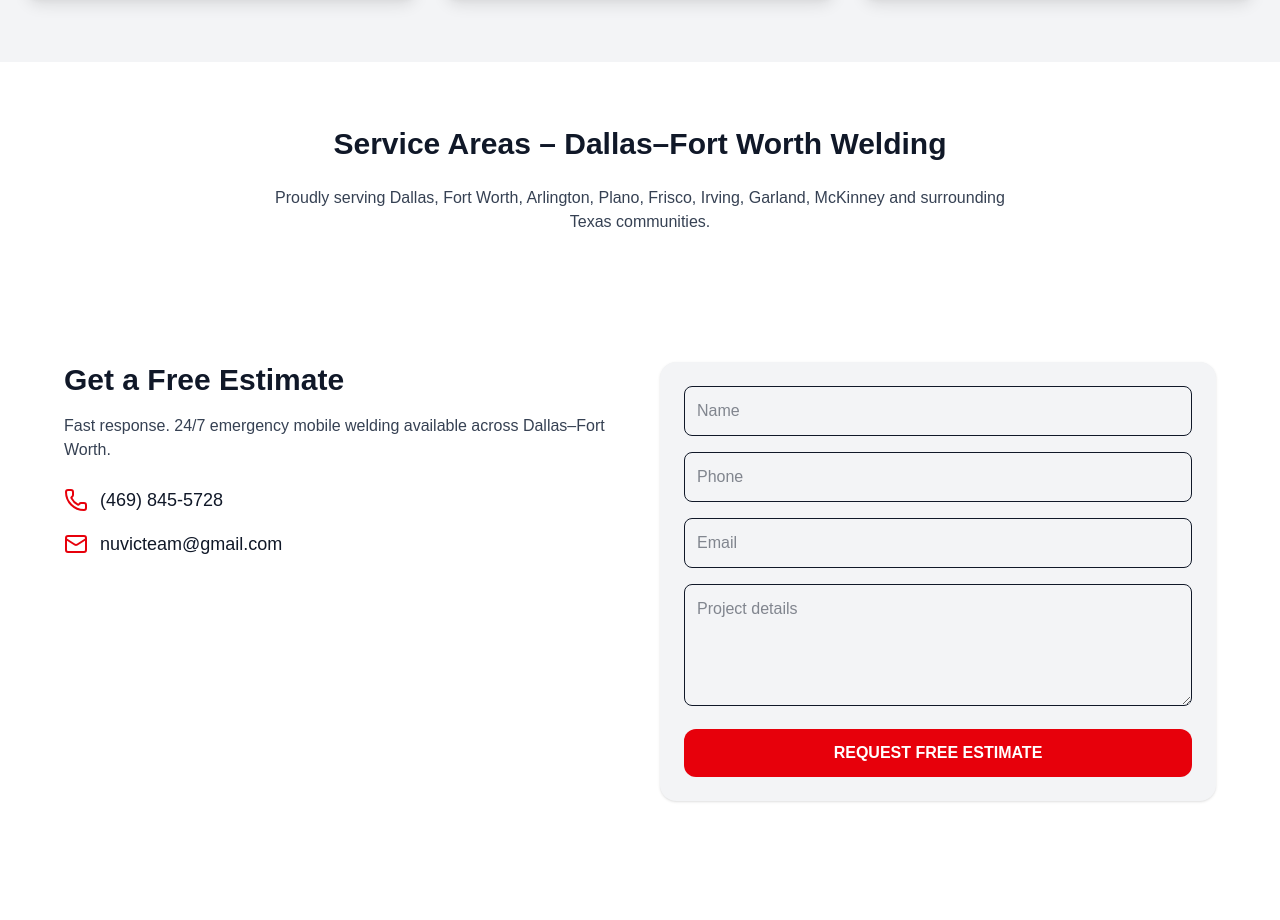
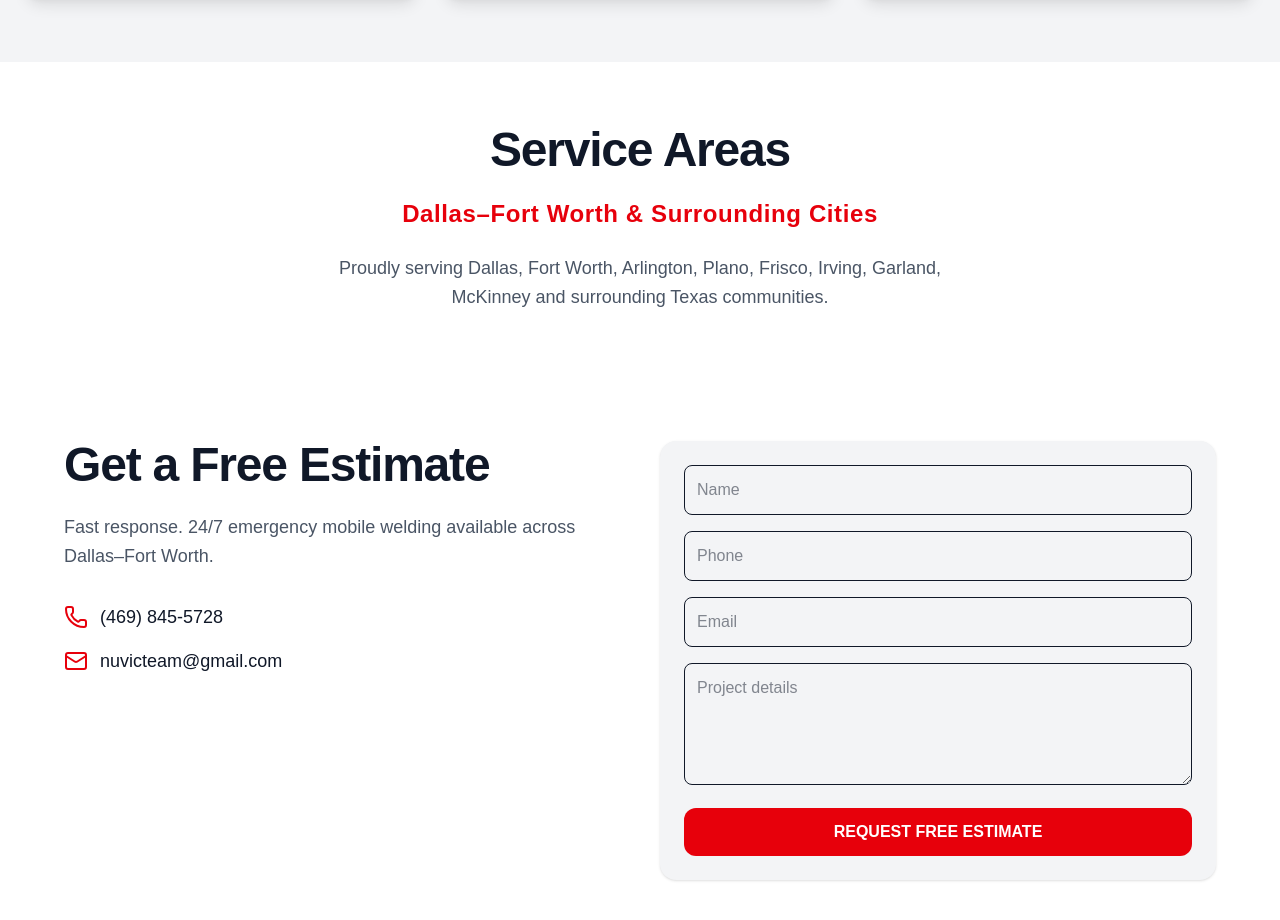
Before and after one commit to nuvicteam-afk/nuvi-welding-website, a Next.js app: page / in a window 1280 px wide. Shown: the part 1584-2504 px from the top of the page. Built offline with nearby package versions, Linux system fonts and the light colour scheme.

Commit message:
Update page.js

```diff
--- a/app/page.js
+++ b/app/page.js
@@ -144,10 +144,14 @@ export default function Page() {
         {/* SERVICE AREA */}
         <section className="py-16 px-6 bg-white">
           <div className="max-w-6xl mx-auto text-center">
-            <h2 className="text-3xl font-bold mb-6">
-              Service Areas – Dallas–Fort Worth Welding
-            </h2>
-            <p className="text-gray-700 max-w-3xl mx-auto">
+            <h2 className="text-4xl md:text-5xl font-extrabold tracking-tight text-gray-900 mb-6">
+  Service Areas
+</h2>
+
+<h3 className="text-xl md:text-2xl font-semibold text-red-600 tracking-wide mb-6">
+  Dallas–Fort Worth & Surrounding Cities
+</h3>
+            <p className="text-gray-600 text-lg leading-relaxed max-w-2xl mx-auto">
               Proudly serving Dallas, Fort Worth, Arlington, Plano, Frisco,
               Irving, Garland, McKinney and surrounding Texas communities.
             </p>
@@ -158,8 +162,10 @@ export default function Page() {
         <section id="contact" className="py-16 px-6 bg-white">
           <div className="max-w-6xl mx-auto grid grid-cols-1 md:grid-cols-2 gap-10">
             <div>
-              <h2 className="text-3xl font-bold mb-4">Get a Free Estimate</h2>
-              <p className="text-gray-700 mb-6">
+<h2 className="text-4xl md:text-5xl font-extrabold tracking-tight text-gray-900 mb-6">
+  Get a Free Estimate
+</h2>
+<p className="text-gray-600 text-lg leading-relaxed mb-8 max-w-lg">
                 Fast response. 24/7 emergency mobile welding available across Dallas–Fort Worth.
               </p>
 
```
